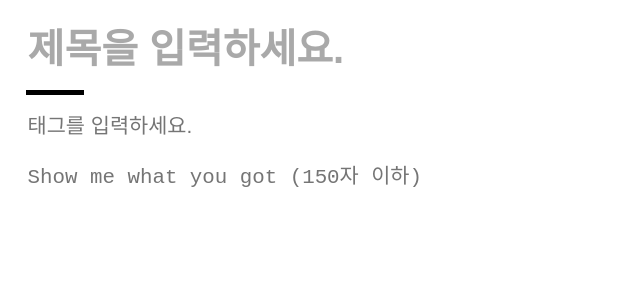
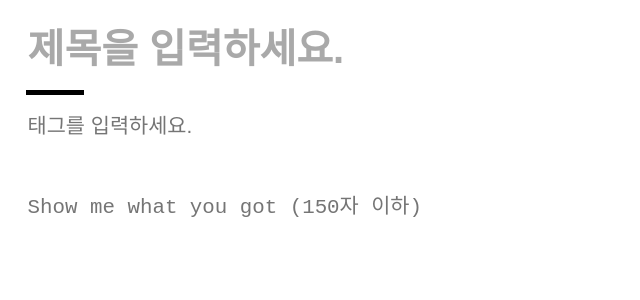
Before and after one commit to WE-SOPT-29th-Web-Part/Hyukjin-Kwon, a React (Create React App) app in the folder velog-clone-react/: page /write in a window 1280 px wide. Shown: the top 300 px of the page, without its empty margins (0-640 px from the left). Built offline with nearby package versions, Linux system fonts and the light colour scheme.

Commit message:
feat: :sparkles: Tag 추가/삭제 기능 구현

```diff
--- a/velog-clone-react/src/components/common/index.jsx
+++ b/velog-clone-react/src/components/common/index.jsx
@@ -13,4 +13,8 @@ export const Tag = styled.span`
   background-color: rgb(241, 243, 245);
   color: rgb(18, 184, 134);
   border-radius: 16px;
+
+  &:hover {
+    cursor: pointer;
+  }
 `;
--- a/velog-clone-react/src/core/useInput.jsx
+++ b/velog-clone-react/src/core/useInput.jsx
@@ -11,7 +11,8 @@ function useInput(validate) {
 
   if (!validate) {
     const onChange = (e) => setValue(e.target.value);
-    return { value, onChange };
+    const initialize = () => setValue('');
+    return { value, onChange, initialize };
   }
 
   const { validateRegex, warnText } = validate;
--- a/velog-clone-react/src/pages/WritePage/index.jsx
+++ b/velog-clone-react/src/pages/WritePage/index.jsx
@@ -1,6 +1,7 @@
 /* eslint-disable react/jsx-props-no-spreading */
+import { useState } from 'react';
 import styled from 'styled-components';
-import { Delimiter } from 'components/common';
+import { Delimiter, Tag } from 'components/common';
 import useInput from 'core/useInput';
 
 const summaryValidate = {
@@ -9,16 +10,35 @@ const summaryValidate = {
 };
 
 function WritePage() {
-  const title = useInput();
-  const tag = useInput();
+  const titleInput = useInput();
+  const tagInput = useInput();
   const { validInfo, ...summary } = useInput(summaryValidate);
   const { isValid, warnText: WarnText } = validInfo;
+  const [tagList, setTagList] = useState([]);
+
+  const isDuplicateTag = (needCheckTag) => new Set(tagList).has(needCheckTag);
+
+  const addTag = (e) => {
+    e.preventDefault();
+    if (typeof tagInput.value === 'string' && tagInput.value) {
+      const targetTag = tagInput.value.trim();
+      if (!isDuplicateTag(targetTag)) setTagList([...tagList, tagInput.value.trim()]);
+      tagInput.initialize();
+    }
+  };
+
+  const removeTag = (targetTag) => setTagList(tagList.filter((tag) => tag !== targetTag));
 
   return (
     <Container>
-      <TitleInput type="text" placeholder="제목을 입력하세요." {...title} />
+      <TitleInput type="text" placeholder="제목을 입력하세요." {...titleInput} />
       <Delimiter width="10%" height="5px" color="black" />
-      <TagInput type="text" {...tag} placeholder="태그를 입력하세요." />
+      <TagList onSubmit={addTag}>
+        {tagList.map((tag) => (
+          <Tag onClick={() => removeTag(tag)} key={tag}>{tag}</Tag>
+        ))}
+        <TagInput type="text" {...tagInput} placeholder="태그를 입력하세요." />
+      </TagList>
       <Wrapper>
         <SummaryInput {...summary} placeholder="Show me what you got (150자 이하)" />
         {!isValid && <WarnText />}
@@ -46,22 +66,31 @@ const TitleInput = styled.input`
     color: darkgray;
   }
 `;
+
+const TagList = styled.form`
+  display: flex;
+  gap: 0.5rem;
+`;
+
 const TagInput = styled.input`
   font-size: 1.3rem;
+  order: 1;
 `;
+
 const SummaryInput = styled.textarea`
   width: 100%;
   height: 100%;
   position: relative;
-  margin-top: 3%;
   border: none;
   resize: none;
   outline: none;
 
   font-size: 1.3rem;
+  padding-top: 2rem;
 `;
 
 const Wrapper = styled.div`
+  margin-top: 3%;
   position: relative;
   flex: 1;
 `;
```
